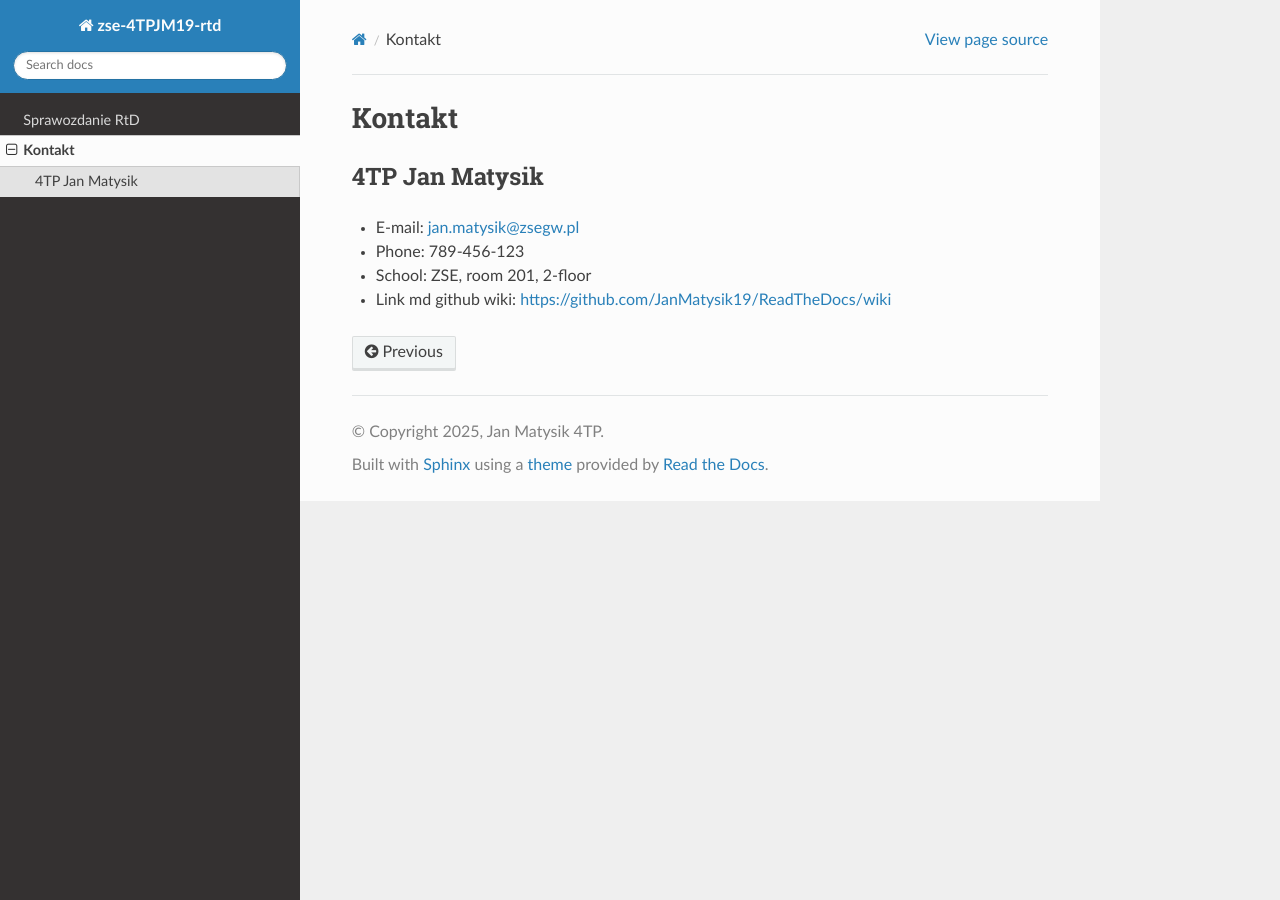
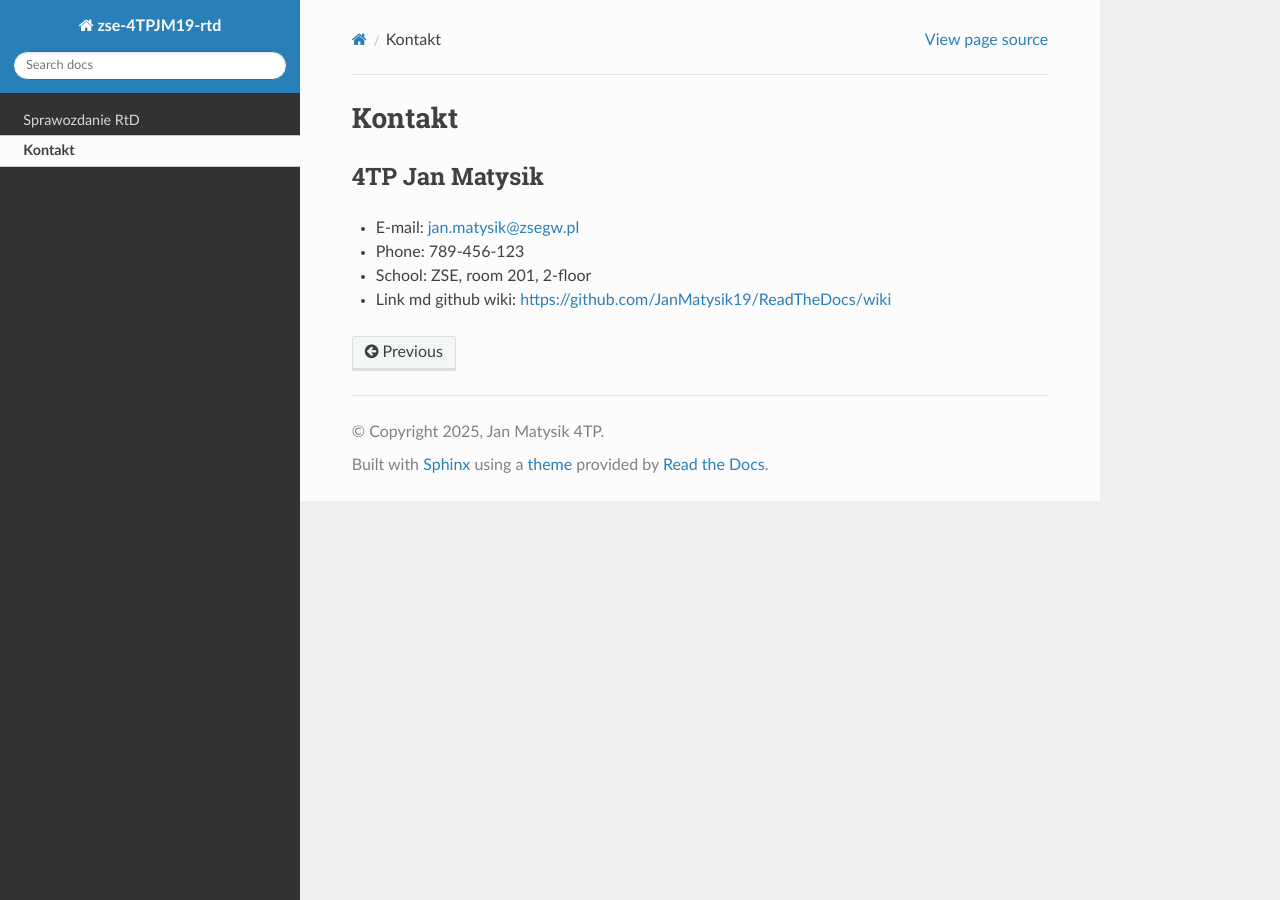
Before and after one commit to JanMatysik19/ReadTheDocsRst, a Sphinx documentation site: the page built from docs/source/contact.rst, in a window 1280 px wide. Built offline with Sphinx 7.4.7 and the Read the Docs theme 3.1.0, drawn with Linux system fonts in a browser that asks for light colours; pages that are not in the unit, such as notebooks, are missing from menus.

Commit message:
Update conf.py

```diff
--- a/docs/source/conf.py
+++ b/docs/source/conf.py
@@ -10,6 +10,13 @@ release = '0.1'
 version = '0.1.0'
 
 # -- General configuration
+
+html_theme_options = {
+    'titles_only': True,
+    'navigation_depth': 1,
+    'collapse_navigation': True,
+    'includehidden': False
+}
 
 extensions = [
     'sphinx.ext.duration',
```
